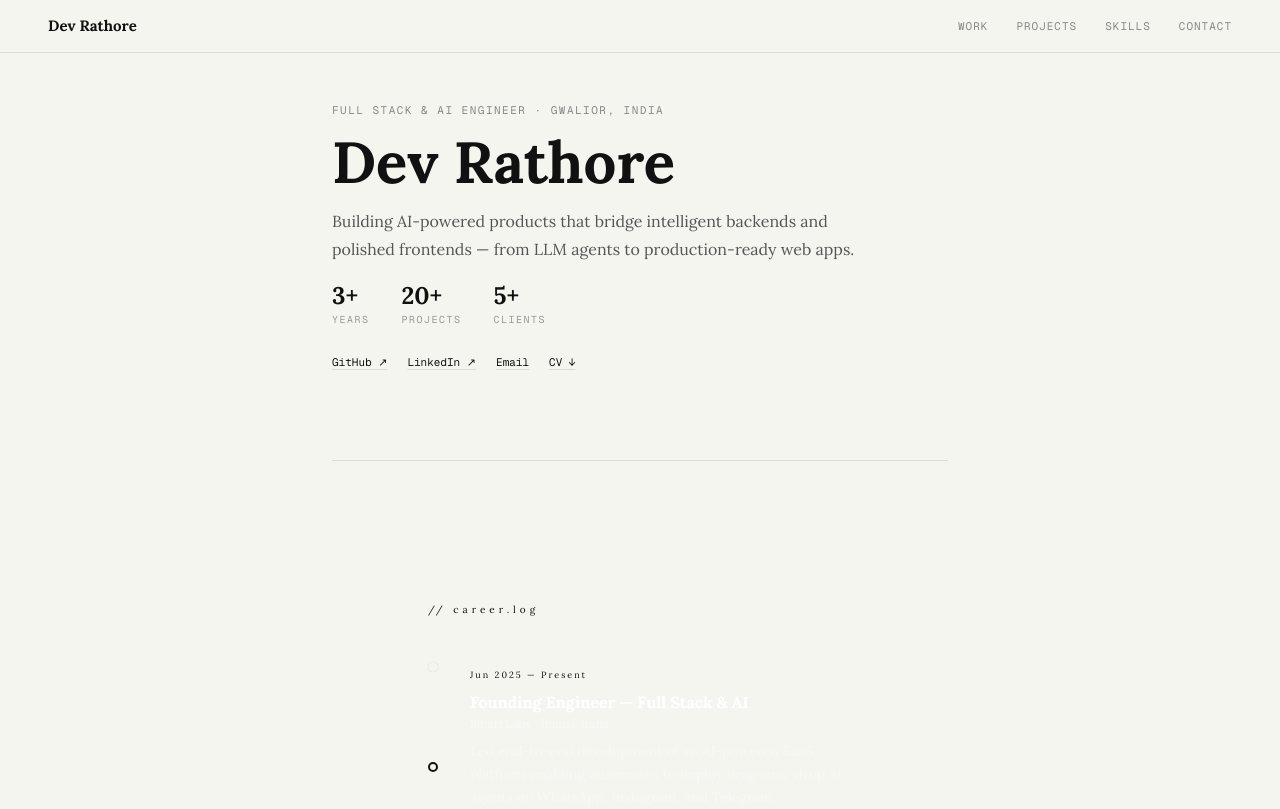
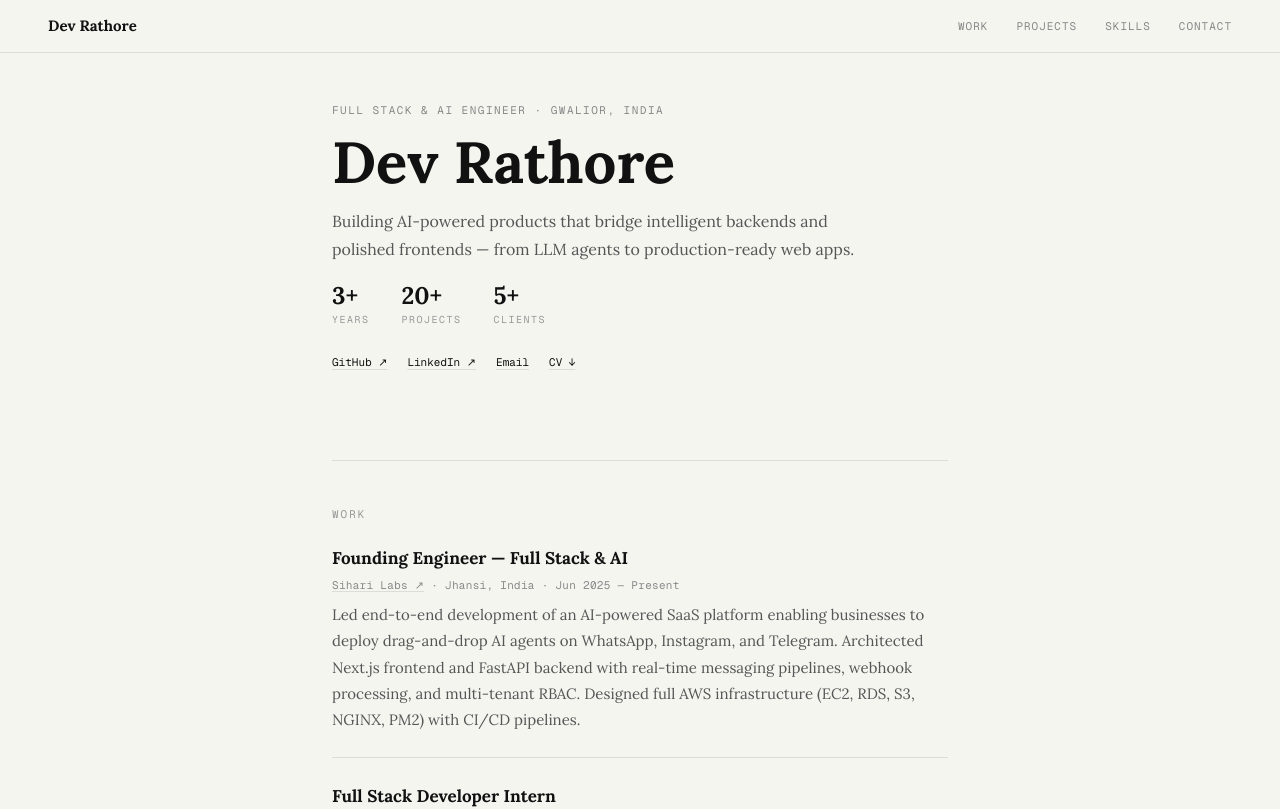
Before and after one commit to DevPro6269/my_portfolio, a Next.js app: page / in a window 1280 px wide. Shown: the top 809 px of the page. Built offline with nearby package versions, Linux system fonts and the light colour scheme.

Commit message:
refactor: text-list experience section with company LinkedIn links

```diff
--- a/src/components/sections/Experience.tsx
+++ b/src/components/sections/Experience.tsx
@@ -1,82 +1,87 @@
 'use client'
 import { useRef } from 'react'
+import type { CSSProperties } from 'react'
 import { useGSAP } from '@gsap/react'
-import { gsap } from '@/lib/gsap'
+import { gsap, ScrollTrigger } from '@/lib/gsap'
 import { EXPERIENCE } from '@/data/experience'
+
+const sectionLabelStyle: CSSProperties = {
+  fontFamily: 'var(--font-geist-mono), monospace',
+  fontSize: 11,
+  letterSpacing: '2px',
+  textTransform: 'uppercase',
+  color: 'var(--label)',
+  display: 'block',
+  marginBottom: 20,
+}
 
 export function Experience() {
   const containerRef = useRef<HTMLElement>(null)
 
   useGSAP(() => {
-    // Animate only the connector lines (not the dots)
-    gsap.from('.exp-connector', {
-      scaleY: 0,
-      transformOrigin: 'top',
-      ease: 'none',
-      stagger: 0,
-      scrollTrigger: {
-        trigger: containerRef.current,
-        start: 'top 60%',
-        end: 'bottom 80%',
-        scrub: true,
+    ScrollTrigger.create({
+      trigger: containerRef.current,
+      start: 'top 88%',
+      onEnter: () => {
+        gsap.from(containerRef.current!.querySelectorAll('.exp-entry'), {
+          opacity: 0,
+          y: 20,
+          stagger: 0.1,
+          duration: 0.5,
+          ease: 'power2.out',
+        })
       },
-    })
-
-    gsap.from('.exp-entry', {
-      opacity: 0,
-      x: -30,
-      stagger: 0.2,
-      duration: 0.5,
-      scrollTrigger: { trigger: containerRef.current, start: 'top 65%' },
-    })
-
-    gsap.to('.exp-dot-active', {
-      boxShadow: '0 0 14px #00ffcc, 0 0 4px #00ffcc',
-      duration: 1,
-      repeat: -1,
-      yoyo: true,
-      ease: 'sine.inOut',
     })
   }, { scope: containerRef })
 
   return (
-    <section ref={containerRef} id="experience" className="py-24 px-8 md:px-16 lg:px-24">
-      <span className="font-[var(--font-mono)] text-[10px] tracking-[4px] text-[var(--color-accent)]/70 mb-10 block">
-        // career.log
-      </span>
-      <div className="flex gap-8">
-        {/* Timeline spine: dots + connectors as separate elements */}
-        <div className="flex flex-col items-center pt-1">
-          {EXPERIENCE.map((_, i) => (
-            <div key={i} className="flex flex-col items-center">
-              <div
-                className={`w-2.5 h-2.5 rounded-full flex-shrink-0 ${
-                  i === 0
-                    ? 'exp-dot-active bg-[var(--color-accent)]'
-                    : 'border-2 border-[var(--color-accent)]/20'
-                }`}
-              />
-              {i < EXPERIENCE.length - 1 && (
-                <div className="exp-connector w-px min-h-[90px] bg-gradient-to-b from-[var(--color-accent)]/35 to-[var(--color-accent)]/05" />
-              )}
+    <section ref={containerRef} id="work">
+      <span style={sectionLabelStyle}>Work</span>
+
+      {EXPERIENCE.map((entry, i) => {
+        const [companyName, ...locationParts] = entry.company.split(' · ')
+        const location = locationParts.join(' · ')
+        return (
+          <div
+            key={entry.role}
+            className="exp-entry"
+            style={i > 0 ? { marginTop: 24, paddingTop: 24, borderTop: '1px solid var(--border)' } : {}}
+          >
+            <div style={{ fontSize: 17, fontWeight: 700, color: 'var(--text)', marginBottom: 2 }}>
+              {entry.role}
             </div>
-          ))}
-        </div>
-
-        {/* Entries */}
-        <div className="flex flex-col gap-10 flex-1">
-          {EXPERIENCE.map((entry) => (
-            <div key={entry.role} className="exp-entry">
-              <span className="font-[var(--font-mono)] text-[9px] tracking-[2px] text-[var(--color-accent)]/60">
-                {entry.period}
-              </span>
-              <h3 className="font-bold text-white mt-1 mb-0.5 text-base">{entry.role}</h3>
-              <p className="text-xs text-white/35 mb-2">{entry.company}</p>
-              <p className="text-sm text-white/25 leading-relaxed">{entry.description}</p>
+            <div
+              style={{
+                fontFamily: 'var(--font-geist-mono), monospace',
+                fontSize: 11,
+                color: 'var(--muted)',
+                letterSpacing: '0.3px',
+                marginBottom: 7,
+              }}
+            >
+              <a
+                href={entry.companyUrl}
+                target="_blank"
+                rel="noopener noreferrer"
+                style={{
+                  color: 'var(--muted)',
+                  textDecoration: 'underline',
+                  textUnderlineOffset: 2,
+                  textDecorationColor: 'var(--border)',
+                }}
+              >
+                {companyName} ↗
+              </a>
+              {location ? ` · ${location}` : ''}
+              {' · '}
+              {entry.period}
             </div>
-          ))}
-        </div>
-      </div>
+            <div style={{ fontSize: 15, color: 'var(--sub)', lineHeight: 1.75 }}>
+              {entry.description}
+            </div>
+          </div>
+        )
+      })}
     </section>
   )
 }
```
Also changed, not shown: 1 other file (tests, documents, lock files or other folders).
